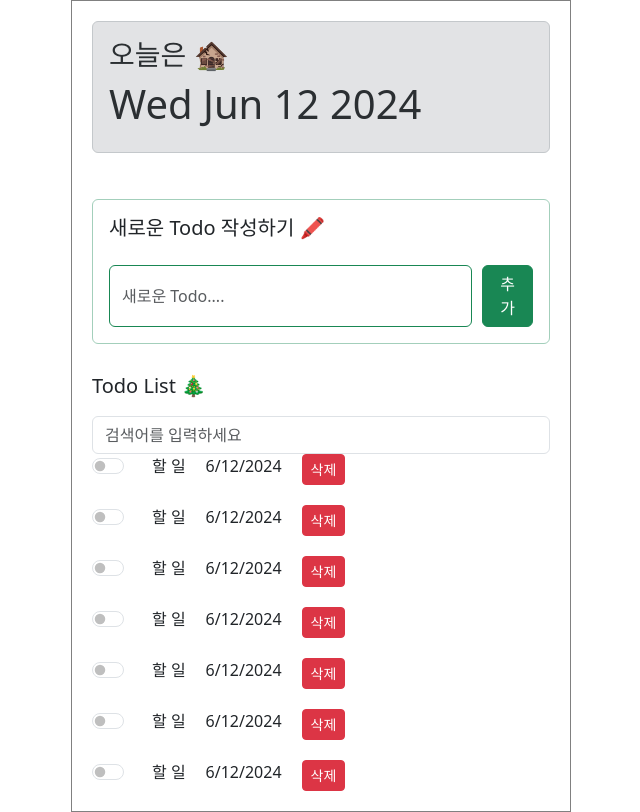
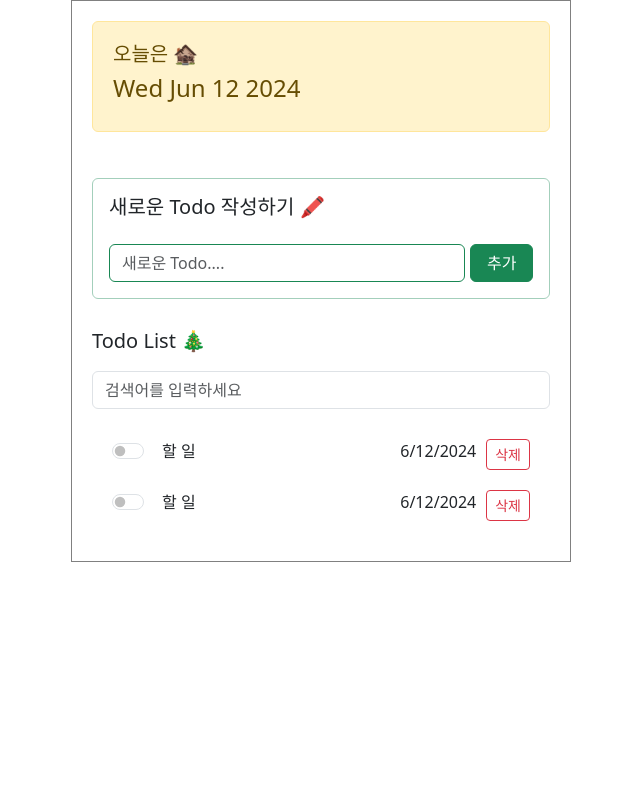
Before and after one commit to kth701/react, a React (Create React App) app in the folder todo/: page / in a window 1280 px wide. Shown: the whole page, without its empty margins (319-959 px from the left). Built offline with nearby package versions, Linux system fonts and the light colour scheme.

Commit message:
- Todo  UI 작성하기

```diff
--- /dev/null
+++ b/todo/src/component/Header.css
@@ -0,0 +1,7 @@
+
+.Header {
+  padding: 20px;
+}
+.Header h5 {
+  font-size: 20px;
+}
--- a/todo/src/component/Header.js
+++ b/todo/src/component/Header.js
@@ -1,11 +1,11 @@
-
+import './Header.css'
 
 const Header = () => {
 
   return (
-    <div className="alert alert-secondary">
-      <h3>오늘은 🏚</h3>
-      <h1>{new Date().toDateString()}</h1>
+    <div className="Header alert alert-warning ">
+      <h5>오늘은 🏚</h5>
+      <h4>{new Date().toDateString()}</h4>
     </div>
   )
 }
--- a/todo/src/component/TodoEditor.css
+++ b/todo/src/component/TodoEditor.css
@@ -4,8 +4,16 @@
   margin-top: 25px;
 
   display: flex; /* row : 수평 방향 */
-  gap: 10px;
+  gap: 5px;
 }
+.edit_wrapper  .Edit{
+  flex: 9;
+}
+.edit_wrapper  .Add{
+  flex: 1;
+}
+
+
 
 .TodoEditor input:focus {
   outline:none !important;
--- a/todo/src/component/TodoEditor.js
+++ b/todo/src/component/TodoEditor.js
@@ -7,9 +7,9 @@ const TodoEditor = () => {
       <h5>새로운 Todo 작성하기 🖍</h5>
 
       <div className="edit_wrapper">
-        <input className="form-control border-success"
+        <input className="Edit form-control border-success"
                 placeholder="새로운 Todo...." />
-        <button className="btn btn-success">추가</button>
+        <button className="Add btn btn-success">추가</button>
       </div>
 
     </div>
--- a/todo/src/component/TodoItem.css
+++ b/todo/src/component/TodoItem.css
@@ -5,13 +5,18 @@
   flex-direction: column;
   gap: 20px;
 
+  padding: 20px;
+  margin-top: 10px;
+
 }
 
 
 .TodoList .list_wrapper .TodoItem{
 
   display: flex;
-  gap: 20px;
+  gap: 10px;
+}
 
-
+.TodoItem .title_col {
+  flex: 1;
 }
--- a/todo/src/component/TodoItem.js
+++ b/todo/src/component/TodoItem.js
@@ -15,7 +15,7 @@ const TodoItem =  () => {
         {new Date().toLocaleDateString()}
       </div>
       <div className="btn_col">
-        <button className="btn btn-danger btn-sm">삭제</button>
+        <button className="btn btn-outline-danger btn-sm">삭제</button>
       </div>
     </div>
   );
--- a/todo/src/component/TodoList.js
+++ b/todo/src/component/TodoList.js
@@ -13,11 +13,7 @@ const TodoList = () => {
       <div className="list_wrapper">
           <TodoItem />
           <TodoItem />
-          <TodoItem />
-          <TodoItem />
-          <TodoItem />
-          <TodoItem />
-          <TodoItem />
+
       </div>
     </div>
   );
```
